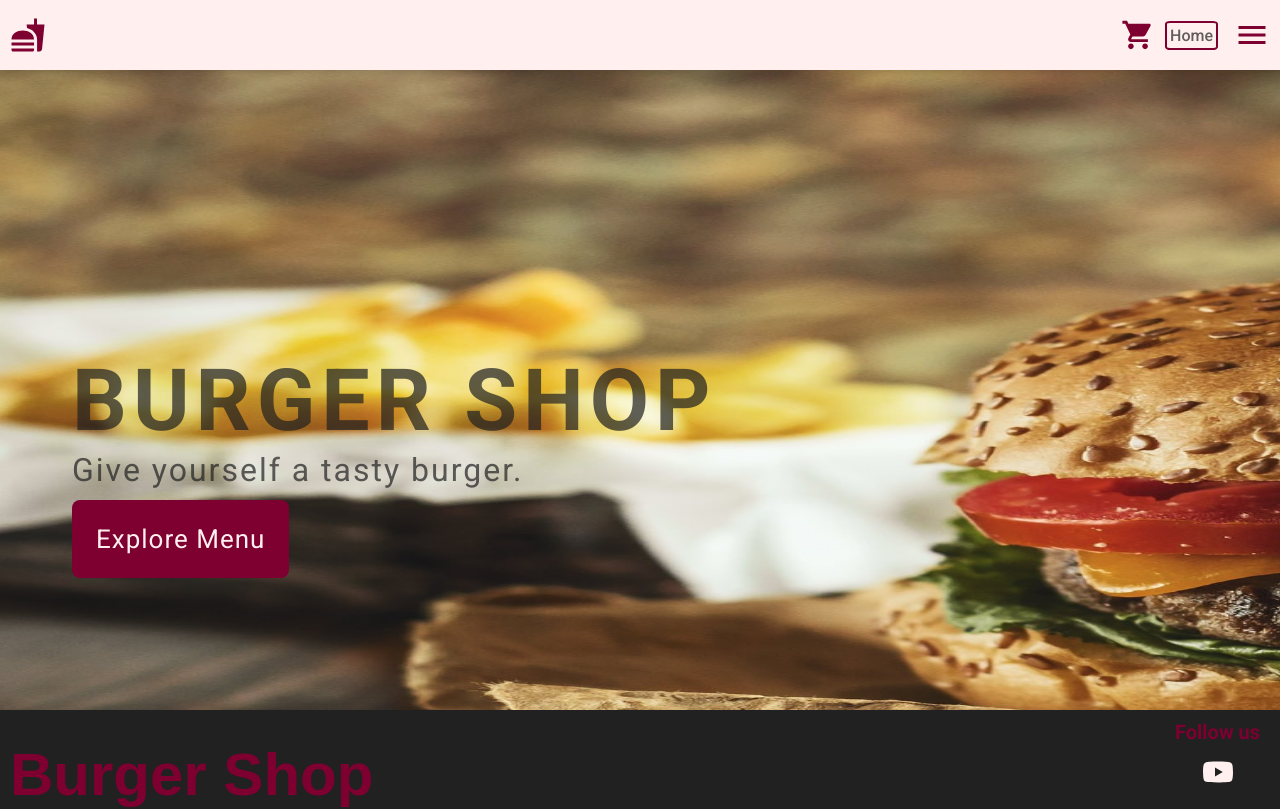
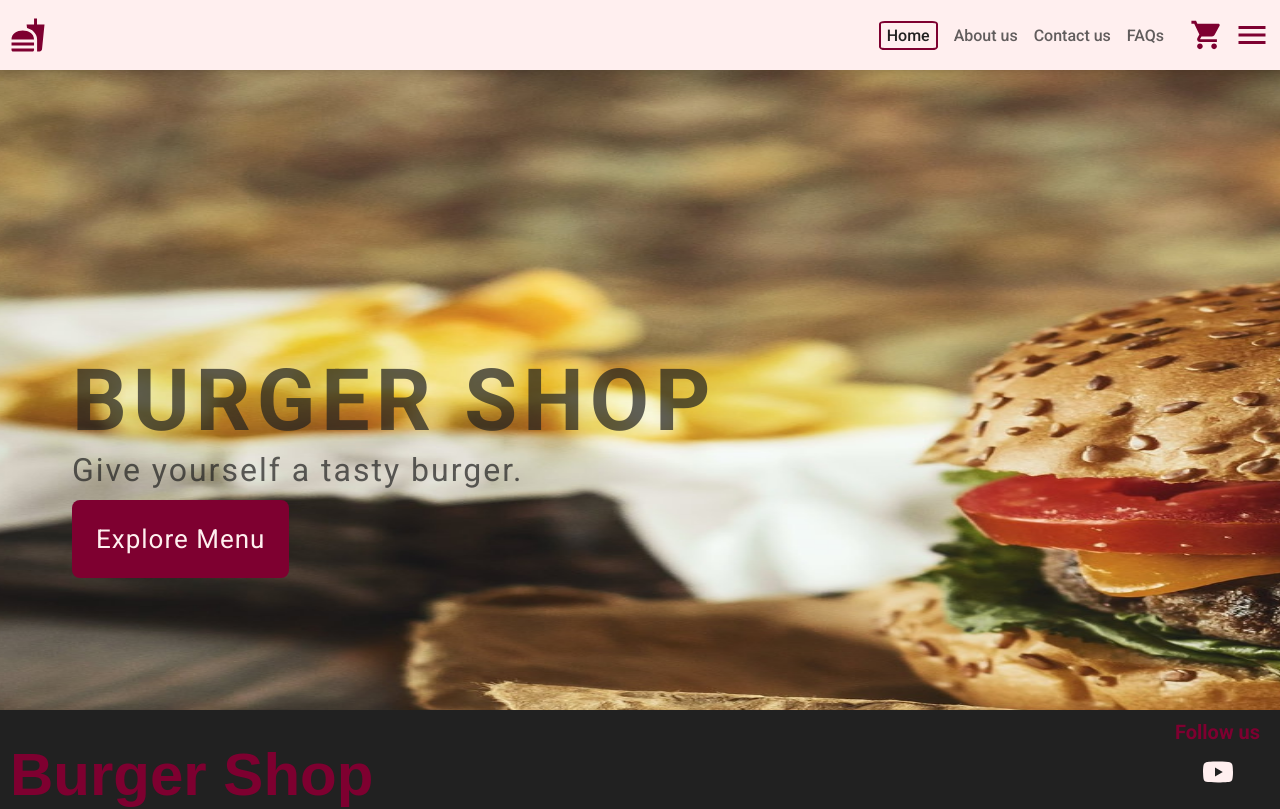
Before and after one commit to LuisCar09/Burger-shop, a React (Create React App) app: page / in a window 1280 px wide. Shown: the top 809 px of the page. Built offline with nearby package versions, Linux system fonts and the light colour scheme.

Commit message:
Add about us,contact faq when innerwidth > 1024 int navbar

```diff
--- a/src/components/Layout/Header.jsx
+++ b/src/components/Layout/Header.jsx
@@ -1,4 +1,4 @@
-import {React,useState,useEffect} from "react"
+import { React, useState, useEffect } from "react"
 import FastfoodIcon from '@mui/icons-material/Fastfood';
 import ShoppingCartIcon from '@mui/icons-material/ShoppingCart';
 import MenuIcon from '@mui/icons-material/Menu';
@@ -6,13 +6,17 @@ import { motion } from "framer-motion"
 import { Link } from "react-router-dom";
 import DropDownMenu from "./DropdownMenu";
 import ConfirmOrdersCart from '../cart/ConfirmOrdersCart'
-import { logRoles } from "@testing-library/react";
+import List from "./List";
 
 
 const Header = () => {
     const [isOpenMenu, setIsOpenMenu] = useState(false);
-    const [showCart,setShowCart] = useState(window.innerWidth)
-    const [isOpenCart,setIsOpenCart] = useState(false);
+    const [showCart, setShowCart] = useState(window.innerWidth)
+    const [isOpenCart, setIsOpenCart] = useState(false);
+
+    const info = [{name:'About us',link:'/aboutus'},{name:'Contact us',link:'/contact'},{name:'FAQs',link:'/faqs'}]
+
+
     const handlerOpenMenu = () => {
 
         setIsOpenMenu((prevValue) => !prevValue)
@@ -23,16 +27,16 @@ const Header = () => {
         setIsOpenCart((prevValue) => !prevValue)
     }
 
-    const handlerShowCart = () =>{
+    const handlerShowCart = () => {
         setShowCart(window.innerWidth)
 
     }
 
-    useEffect(()=>{
-        window.addEventListener('resize',handlerShowCart)
+    useEffect(() => {
+        window.addEventListener('resize', handlerShowCart)
 
-        return () => {window.removeEventListener('resize',handlerShowCart)}
-    },[])
+        return () => { window.removeEventListener('resize', handlerShowCart) }
+    }, [])
 
 
 
@@ -45,9 +49,15 @@ const Header = () => {
             </motion.div>
 
             <div className="nav-right">
-                {showCart > 1024 ?  <ShoppingCartIcon style={{ fontSize: "3.4rem", margin: '0px 1rem' }} onClick={handlerOpenCart} /> : null}
-                {showCart > 1024 ? isOpenCart && <ConfirmOrdersCart isOpenCart= {isOpenCart} isClose = {setIsOpenCart} /> : null}
+
+
                 <Link to={'/'}>Home</Link>
+                {showCart > 1024 ? info && <List target={false} items={info} /> : null}
+
+
+                {showCart > 1024 ? <ShoppingCartIcon style={{ fontSize: "3.4rem", margin: '0px 1rem' }} onClick={handlerOpenCart} /> : null}
+                {showCart > 1024 ? isOpenCart && <ConfirmOrdersCart isOpenCart={isOpenCart} isClose={setIsOpenCart} /> : null}
+
 
 
                 <MenuIcon onClick={handlerOpenMenu} style={{ fontSize: "3.6rem" }} />
--- a/src/styles/header.scss
+++ b/src/styles/header.scss
@@ -22,10 +22,10 @@ header{
             margin-right: 1.6rem;
             border: 2px solid $reddark;
             border-radius: 10%;
-            padding: 0.3rem;
+            padding: 0.3rem 0.6rem;
             text-decoration: none;
             font-weight: 500;
-            color: $lightdark;
+            color: $dark;
 
 
             &:hover{
@@ -37,6 +37,20 @@ header{
                 outline: none;
             }
         }
+        >ul{
+            list-style: none;
+            display: flex;
+            justify-content: center;
+            align-items: center;
+            li{
+                margin: 0 1.6rem 0 0;
+                a{
+                    text-decoration: none;
+                    color: $lightdark;
+                    font-weight: 500;
+                }
+            }
+        }
         >div{
             position: relative;
         }
```
